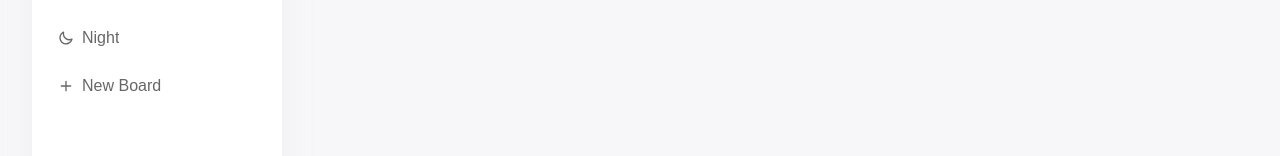
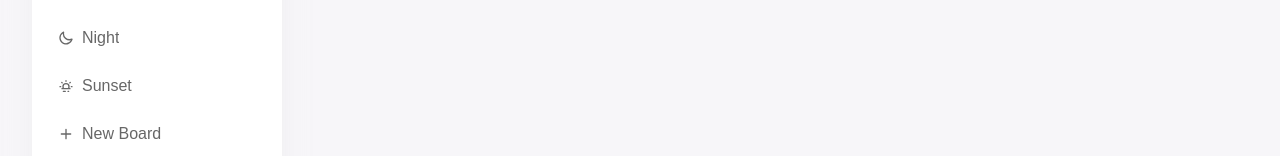
Before and after one commit to rahmaniali-ir/checklist-web, an Angular app: page /board/1 in a window 1280 px wide. Shown: the part 409-565 px from the top of the page. Built offline with nearby package versions, Linux system fonts and the light colour scheme.

Commit message:
sunset added to default boards

```diff
--- a/src/app/core/i-con/icons.ts
+++ b/src/app/core/i-con/icons.ts
@@ -11,6 +11,7 @@ export const icons = {
   present: `<svg viewBox="0 0 24 24"><path d="M21 14h-1V3a1 1 0 00-1-1H5a1 1 0 00-1 1v11H3a1 1 0 000 2h8v1.15l-4.55 3A1 1 0 007 22a.94.94 0 00.55-.17L11 19.55V21a1 1 0 002 0v-1.45l3.45 2.28A.94.94 0 0017 22a1 1 0 00.55-1.83l-4.55-3V16h8a1 1 0 000-2zm-3 0H6V4h12v10zm-9-2a1 1 0 00.83-.45l1.33-2 1.13 1.14a1 1 0 00.81.29 1 1 0 00.73-.45l2-3a1 1 0 00-1.66-1.1l-1.33 2-1.13-1.14A1 1 0 0010.9 7a1 1 0 00-.73.45l-2 3a1 1 0 00.28 1.38A.94.94 0 009 12z" /></svg>`,
   smile: `<svg viewBox="0 0 24 24"><path d="M14.36 14.23a3.76 3.76 0 01-4.72 0 1.001 1.001 0 00-1.28 1.54 5.68 5.68 0 007.28 0 1.001 1.001 0 00-1.28-1.54zM9 11a1 1 0 100-2 1 1 0 000 2zm6-2a1 1 0 100 2 1 1 0 000-2zm-3-7a10 10 0 100 20 10 10 0 000-20zm0 18a8 8 0 110-16.001A8 8 0 0112 20z" /></svg>`,
   sun: `<svg viewBox="0 0 24 24"><path d="M5.64 17l-.71.71a1 1 0 000 1.41 1 1 0 001.41 0l.71-.71A1 1 0 005.64 17zM5 12a1 1 0 00-1-1H3a1 1 0 000 2h1a1 1 0 001-1zm7-7a1 1 0 001-1V3a1 1 0 00-2 0v1a1 1 0 001 1zM5.64 7.05a1 1 0 001.41 0 1 1 0 000-1.41l-.71-.71a1 1 0 00-1.41 1.41l.71.71zm12 .29a1 1 0 00.7-.29l.71-.71a1 1 0 10-1.41-1.41l-.64.71a1 1 0 000 1.41 1 1 0 00.66.29h-.02zM21 11h-1a1 1 0 000 2h1a1 1 0 000-2zm-9 8a1 1 0 00-1 1v1a1 1 0 002 0v-1a1 1 0 00-1-1zm6.36-2A1 1 0 0017 18.36l.71.71a1 1 0 001.41 0 1 1 0 000-1.41l-.76-.66zM12 6.5a5.5 5.5 0 105.5 5.5A5.51 5.51 0 0012 6.5zm0 9a3.5 3.5 0 110-7 3.5 3.5 0 010 7z" /></svg>`,
+  sunset: `<svg viewBox="0 0 24 24"><path d="M17.66 8.34a1 1 0 00.7-.29l.71-.71a1 1 0 10-1.41-1.41l-.66.71a1 1 0 000 1.41 1 1 0 00.66.29zM12 6a1 1 0 001-1V4a1 1 0 00-2 0v1a1 1 0 001 1zm-8 6H3a1 1 0 000 2h1a1 1 0 000-2zm1.64-3.95a1 1 0 001.41 0 1 1 0 000-1.41l-.71-.71a1 1 0 00-1.41 1.41l.71.71zM21 12h-1a1 1 0 000 2h1a1 1 0 000-2zm-10 7H8a1 1 0 000 2h3a1 1 0 000-2zm7-4h-.88a5.39 5.39 0 00.38-2 5.5 5.5 0 00-11 0 5.39 5.39 0 00.38 2H6a1 1 0 000 2h12a1 1 0 000-2zm-3.15 0h-5.7a3.44 3.44 0 01-.65-2 3.5 3.5 0 117 0 3.44 3.44 0 01-.65 2zM16 19h-1a1 1 0 000 2h1a1 1 0 000-2z" /></svg>`,
   trees: `<svg viewBox="0 0 24 24"><path d="M16.5 5a4.86 4.86 0 00-2.5.69A6 6 0 002.5 8v4a6 6 0 005 5.91V21a1 1 0 102 0v-3.09a6.081 6.081 0 002.78-1.26 5 5 0 003.22 2.25V21a1 1 0 002 0v-2.1a5 5 0 004-4.9v-4a5 5 0 00-5-5zm-5 5v4c.01.19.03.381.06.57a4 4 0 01-2.06 1.3V13a1 1 0 10-2 0v2.86a4 4 0 01-3-3.86V8a4 4 0 016.83-2.84 3.94 3.94 0 011.06 2A5 5 0 0011.5 10zm8 4a3 3 0 01-2 2.82V13a1 1 0 00-2 0v3.82a3 3 0 01-2-2.82v-4a3 3 0 016 0v4z" /></svg>`,
 };
 
--- a/src/app/core/icon-picker/emoji.ts
+++ b/src/app/core/icon-picker/emoji.ts
@@ -21,6 +21,11 @@ export const emojiPack: Emoji[] = [
     title: 'Sun',
     icon: 'sun',
     tags: ['sun', 'day'],
+  },
+  {
+    title: 'Sunset',
+    icon: 'sunset',
+    tags: ['sunset'],
   },
   {
     title: 'Moon',
--- a/src/app/dashboard/services/board.service.ts
+++ b/src/app/dashboard/services/board.service.ts
@@ -120,6 +120,16 @@ export class BoardService {
         'moon'
       )
     );
+
+    this.boards.add(
+      new CheckBoard(
+        '6',
+        'Sunset',
+        '#c340a9',
+        'https://images.unsplash.com/photo-1575195372639-373ecc8590f9?ixlib=rb-1.2.1&ixid=MnwxMjA3fDB8MHxwaG90by1wYWdlfHx8fGVufDB8fHx8&auto=format&fit=crop&w=2070&q=80',
+        'sunset'
+      )
+    );
   }
 
   get currentBoard() {
```
